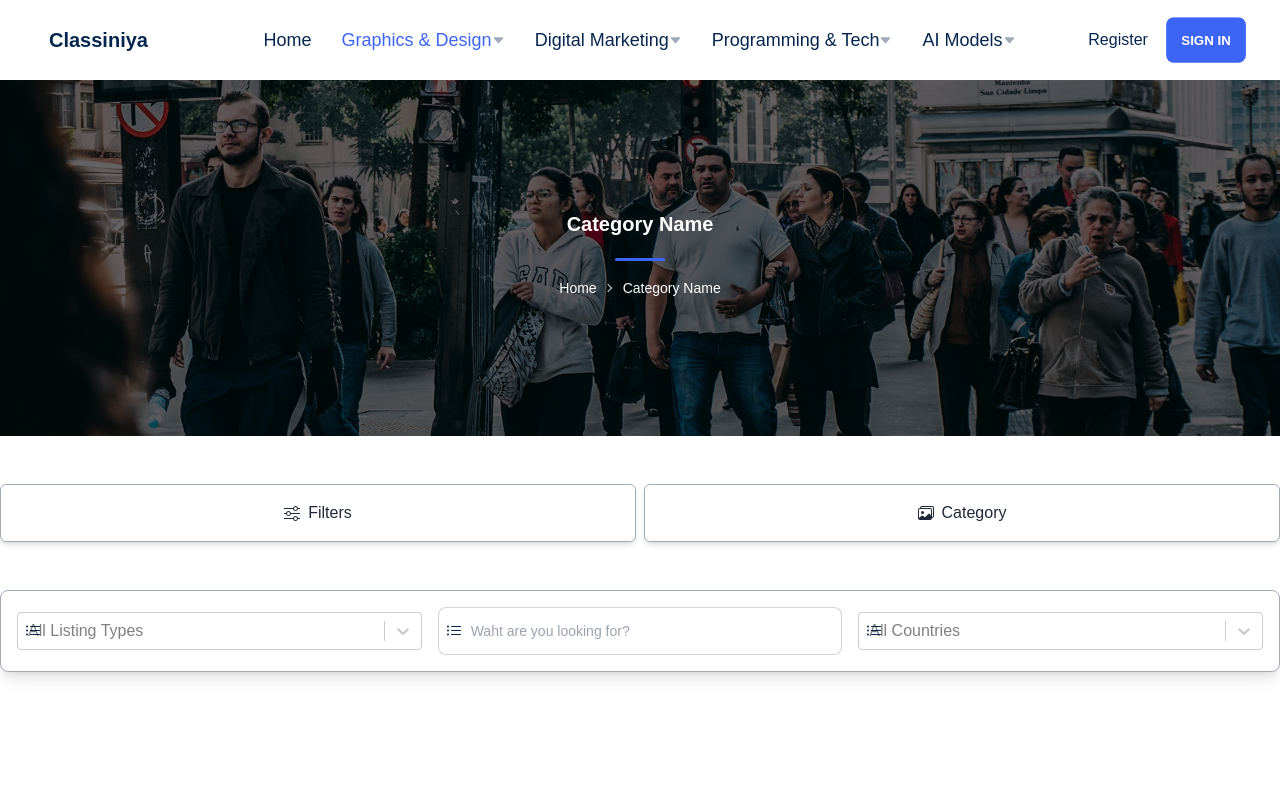
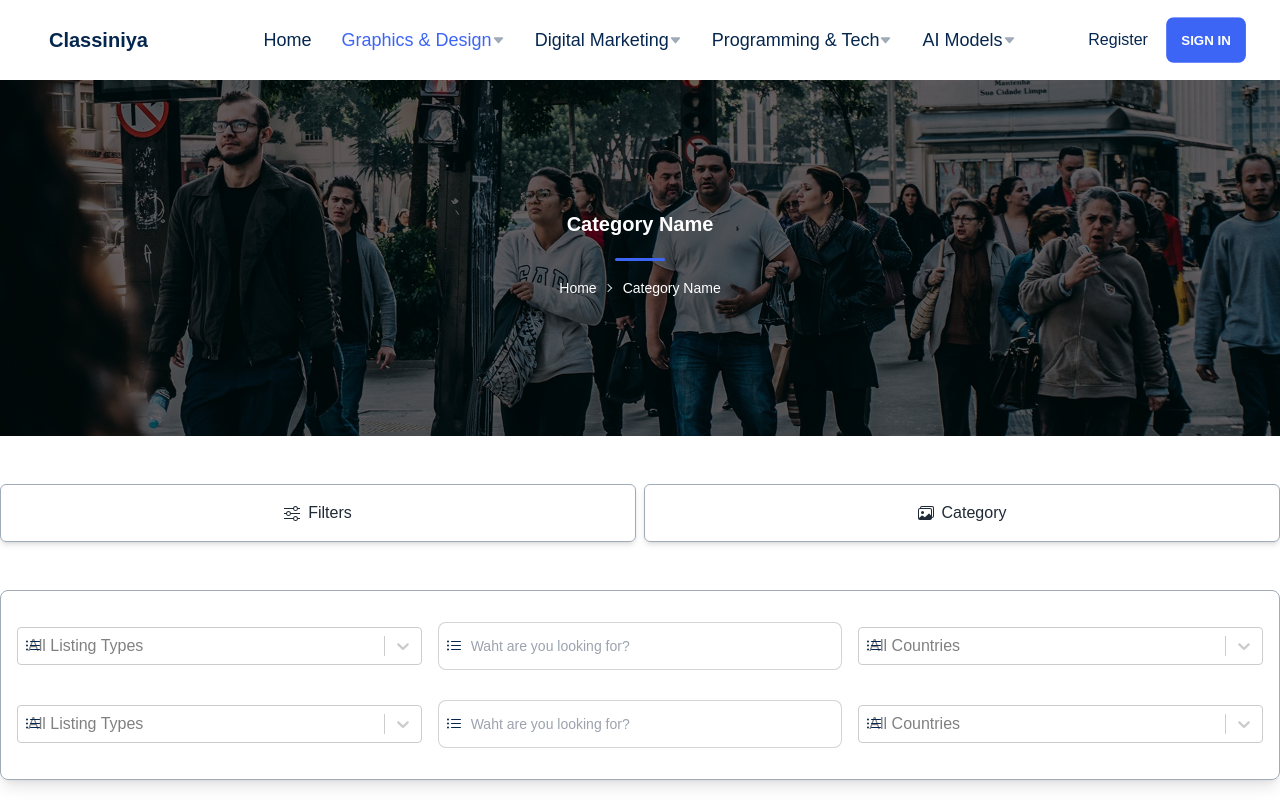
Before and after one commit to ahmmedrasel-dev/classiniya, a React (Create React App) app: page /graphics-design in a window 1280 px wide. Shown: the top 800 px of the page. Built offline with nearby package versions, Linux system fonts and the light colour scheme.

Commit message:
update category page

```diff
--- a/src/Pages/Category/Category.js
+++ b/src/Pages/Category/Category.js
@@ -1,12 +1,14 @@
 import React from 'react';
 import CategoryFilter from '../../components/CategoryFilter/CategoryFilter';
 import CategoryHead from '../../components/CategoryHead/CategoryHead';
+import ProfileCard from '../../components/ProfileCard/ProfileCard';
 
 const Category = () => {
   return (
     <main>
       <CategoryHead></CategoryHead>
       <CategoryFilter></CategoryFilter>
+      <ProfileCard></ProfileCard>
     </main>
   );
 };
--- a/src/components/CategoryFilter/CategoryFilter.js
+++ b/src/components/CategoryFilter/CategoryFilter.js
@@ -41,6 +41,33 @@ const CategoryFilter = () => {
               />
             </div>
           </div>
+
+          <div className='flex justify-between gap-4'>
+            <div className='flex items-center w-full relative'>
+              <span className='mr-2 absolute left-2 z-50'><BsListUl className='text-secondary' /></span>
+              <Select
+                isClearable={isClearable}
+                options={location}
+                placeholder="All Listing Types"
+                className="select-bordered w-full select_allcountries"
+              />
+            </div>
+
+            <div className='flex items-center w-full relative'>
+              <span className='mr-2 absolute left-2'><BsListUl className='text-secondary' /></span>
+              <input className='input input-bordered input-md w-full px-8' type="text" placeholder='Waht are you looking for?' />
+            </div>
+
+            <div className='flex items-center w-full relative'>
+              <span className='mr-2 absolute left-2 z-50'><BsListUl className='text-secondary' /></span>
+              <Select
+                isClearable={isClearable}
+                options={location}
+                placeholder="All Countries"
+                className="select_allcountries select-bordered w-full"
+              />
+            </div>
+          </div>
         </div>
       </div>
     </section>
--- a/src/components/CategoryFilter/category_filter.css
+++ b/src/components/CategoryFilter/category_filter.css
@@ -1,3 +1,7 @@
-.sekect.css-1fdsijx-ValueContainer {
-	padding: 8px 32px;
+.select_allcountries {
+	padding: 20px 0;
 }
+
+.css-1fdsijx-ValueContainer {
+	padding: 8px 32px !important;
+}
--- a/src/components/CategoryHead/CategoryHead.js
+++ b/src/components/CategoryHead/CategoryHead.js
@@ -3,6 +3,7 @@ import './category_head.css';
 import bg from '../../assets/images/category_head_bg.jpeg';
 
 const CategoryHead = () => {
+
   return (
     <section className='parallax_section'>
       <div className='category_bg' style={{ backgroundImage: `url(${bg})` }}>
--- a/src/components/SearchBox/searchbox.css
+++ b/src/components/SearchBox/searchbox.css
@@ -4,6 +4,7 @@
 	padding: 10px 10px;
 	margin-bottom: 30px;
 }
+
 .select_location,
 .industry_location {
 	width: 200px;
```
